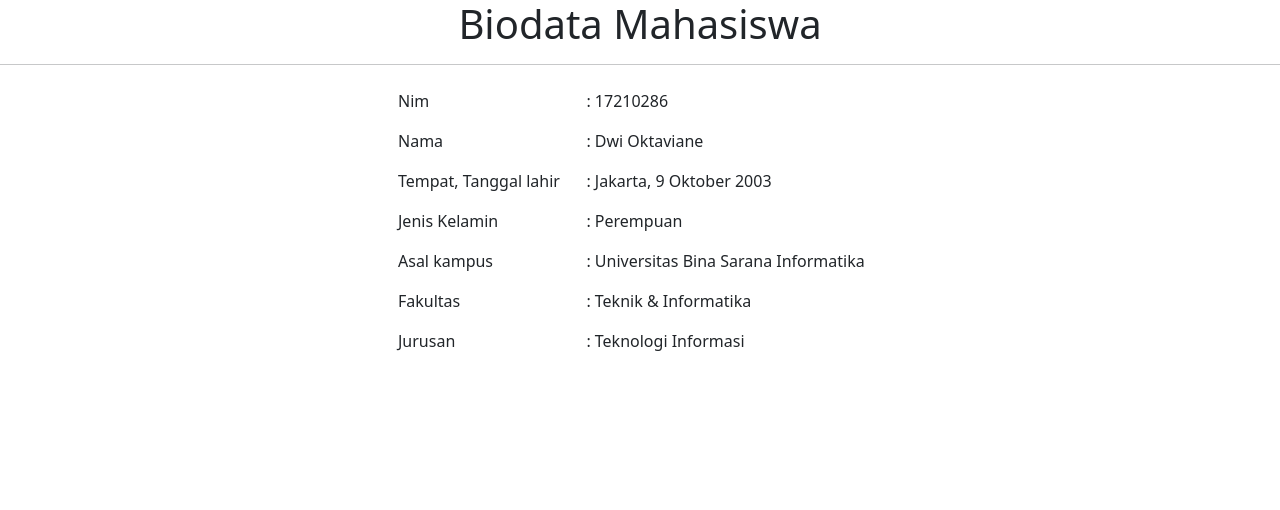
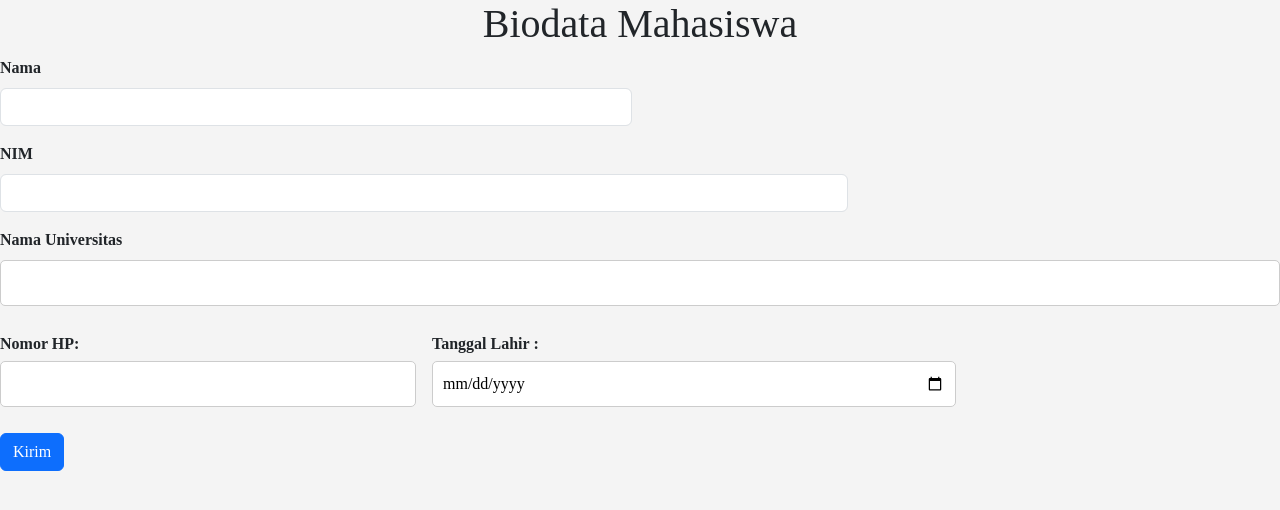
Before and after one commit to Viane910/Biodata, a CodeIgniter app: page /Biodata/ in a window 1280 px wide. Shown: the top 510 px of the page. Run offline with CodeIgniter, Linux system fonts and the light colour scheme.

Commit message:
Publish 2
+biodata

```diff
--- a/application/config/config.php
+++ b/application/config/config.php
@@ -13,6 +13,8 @@ defined('BASEPATH') OR exit('No direct script access allowed');
 |
 | WARNING: You MUST set this value!
 |
+|<!--http://localhost/Biodata/-->
+|
 | If it is not set, then CodeIgniter will try to guess the protocol and
 | path to your installation, but due to security concerns the hostname will
 | be set to $_SERVER['SERVER_ADDR'] if available, or localhost otherwise.
@@ -23,7 +25,7 @@ defined('BASEPATH') OR exit('No direct script access allowed');
 | a PHP script and you can easily do that on your own.
 |
 */
-$config['base_url'] = 'http://localhost/Biodata/';
+$config['base_url'] = '';
 
 /*
 |--------------------------------------------------------------------------
--- a/application/config/routes.php
+++ b/application/config/routes.php
@@ -52,3 +52,5 @@ defined('BASEPATH') OR exit('No direct script access allowed');
 $route['default_controller'] = 'biodata';
 $route['404_override'] = '';
 $route['translate_uri_dashes'] = FALSE;
+
+$route['biodata/tampil'] = 'biodata/tampil';
--- a/application/controllers/Biodata.php
+++ b/application/controllers/Biodata.php
@@ -3,23 +3,24 @@ defined('BASEPATH') OR exit('No direct script access allowed');
 
 class Biodata extends CI_Controller {
 
-	/**
-	 * Index Page for this controller.
-	 *
-	 * Maps to the following URL
-	 * 		http://example.com/index.php/welcome
-	 *	- or -
-	 * 		http://example.com/index.php/welcome/index
-	 *	- or -
-	 * Since this controller is set as the default controller in
-	 * config/routes.php, it's displayed at http://example.com/
-	 *
-	 * So any other public methods not prefixed with an underscore will
-	 * map to /index.php/welcome/<method_name>
-	 * @see https://codeigniter.com/userguide3/general/urls.html
-	 */
+
 	public function index()
 	{
-        $this->load->view("Biodata");
+        $this->load->view('biodata');
 	}
+
+	public function formbi()
+    {
+
+        $data = array(
+            'Nama' => $this->input->post('Nama'),
+            'Nim' => $this->input->post('Nim'),
+			'Universitas' => $this->input->post('Universitas'),
+            'nohp' => $this->input->post('nohp'),
+            'tgl_lahir' => $this->input->post('tgl_lahir')
+        );
+
+        // Tampilkan view untuk menampilkan data biodata yang telah diisi
+        $this->load->view('formbiodata', $data);
+    }
 }
--- a/application/views/biodata.php
+++ b/application/views/biodata.php
@@ -4,40 +4,91 @@
     <meta charset="UTF-8">
     <meta name="viewport" content="width=device-width, initial-scale=1.0">
     <link rel="stylesheet" href=<?= base_url('asset/css/bootstrap.css')?>>
-    <title>Biodata Viane</title>
+    <title>Biodata Mahasiswa</title>
+    <style>
+        * {
+            box-sizing: border-box;
+        }
+        body {
+            font-family: Times new roman, sans-serif;
+            background-color: #f4f4f4;
+            margin: 0;
+            padding: 0;
+        }
+        .container {
+            max-width: 600px;
+            margin: 50px auto;
+            padding: 20px;
+            background-color: #fff;
+            border-radius: 8px;
+            box-shadow: 0 0 10px rgba(0, 0, 0, 0.1);
+        }
+        h2 {
+            text-align: center;
+            margin-bottom: 20px;
+        }
+        label {
+            display: block;
+            margin-bottom: 5px;
+            font-weight: bold;
+        }
+        input[type="text"],
+        input[type="email"],
+        input[type="number"],
+        input[type="date"],
+        textarea,
+        select {
+            width: 100%;
+            padding: 10px;
+            margin-bottom: 10px;
+            border: 1px solid #ccc;
+            border-radius: 5px;
+            font-size: 16px;
+            box-sizing: border-box;
+        }
+        input[type="submit"],
+        input[type="reset"] {
+            background-color: #4CAF50;
+            color: white;
+            padding: 15px 20px;
+            border: none;
+            border-radius: 5px;
+            cursor: pointer;
+            font-size: 16px;
+        }
+        input[type="submit"]:hover {
+            background-color: #45a049;
+        }
+    </style>
 </head>
 <body>
     <h1 align="center"> Biodata Mahasiswa</h1>
-    <hr align="center">
-    <table align="center" cellpadding="8" align="center" width="500">
-        <tr>
-            <td>Nim</td>
-            <td>: 17210286</td>
-        </tr>
-        <tr>
-            <td>Nama</td>
-            <td>: Dwi Oktaviane</td>
-        </tr>
-        <tr>
-            <td>Tempat, Tanggal lahir</td>
-            <td>: Jakarta, 9 Oktober 2003</td>
-        </tr>
-        <tr>
-            <td>Jenis Kelamin</td>
-            <td>: Perempuan</td>
-        </tr>
-        <tr>
-            <td>Asal kampus</td>
-            <td>: Universitas Bina Sarana Informatika</td>
-        </tr>
-        <tr>
-            <td>Fakultas</td>
-            <td>: Teknik & Informatika</td>
-        </tr>
-        <tr>
-            <td>Jurusan</td>
-            <td>: Teknologi Informasi</td>
-        </tr>
+    <form class="row g-3">
+  <div class="col-md-6">
+    <label for="Nama" class="form-label">Nama</label>
+    <input type="Nama" class="form-control" id="Nama" name="Nama" required>
+  </div>
+  <div class="col-md-8">
+    <label for="Nim" class="form-label">NIM</label>
+    <input type="Nim" class="form-control" id="Nim" name="Nim" required>
+  </div>
+  <div class="col-12">
+    <label for="Universitas" class="form-label">Nama Universitas</label>
+    <input type="text" class="form-control" id="Universitas" name="Universitas" required>
+  </div>
+
+  <div class="col-md-4">
+  <label for="nohp">Nomor HP:</label>
+            <input type="number" id="nohp" name="nohp" required>
+  </div>
+  <div class="col-5">
+  <label for="tgl_lahir">Tanggal Lahir :</label>
+            <input type="date" id="tgl_lahir" name="tgl_lahir" required>
+    </div>
+  <div class="col-12">
+    <button type="submit" class="btn btn-primary">Kirim</button>
+  </div>
+</form>
     </table>
 </body>
 </html>
```
Also changed, not shown: application/models/Biodata.php (+4 -4 lines), application/views/formbiodata.php (+53 -0 lines).
